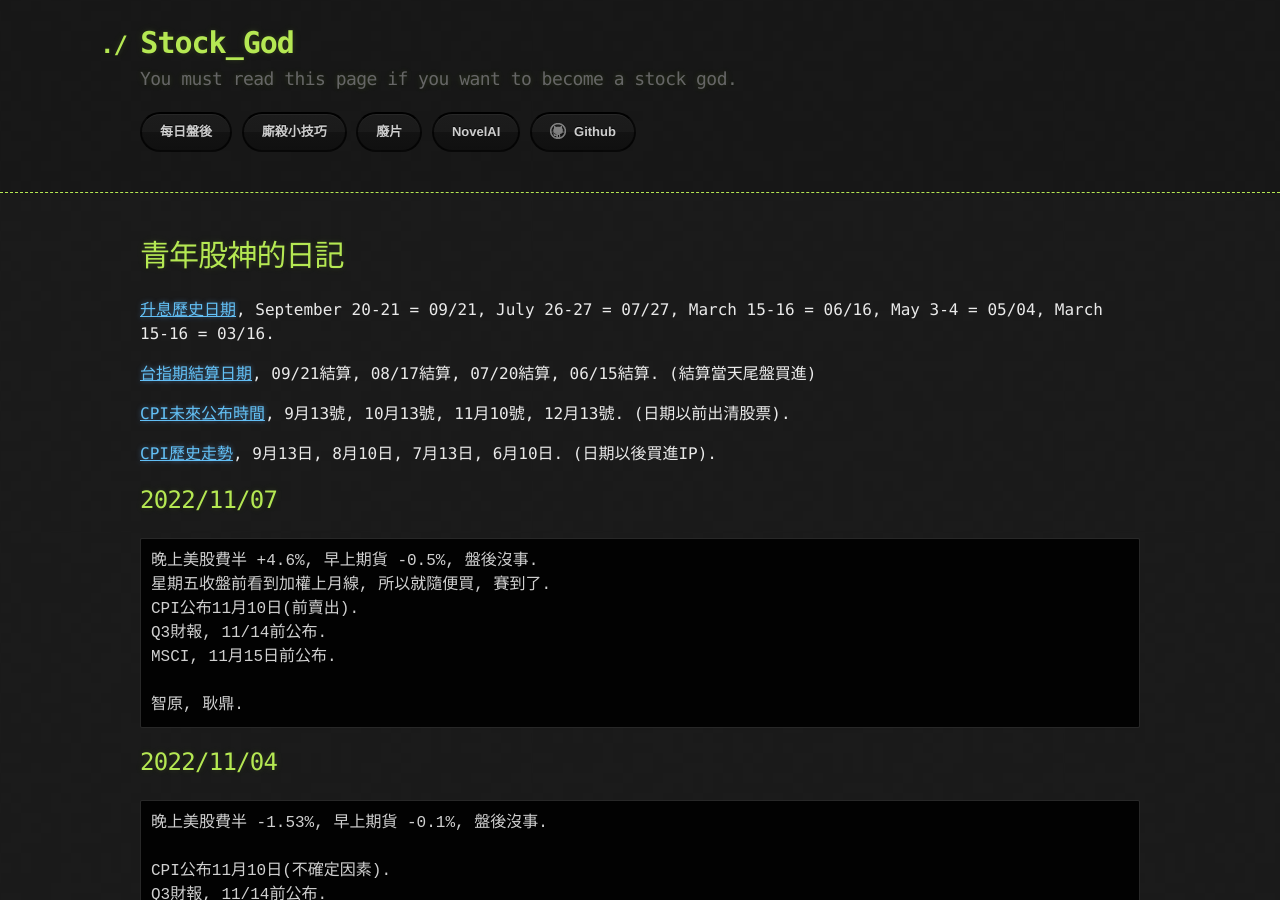
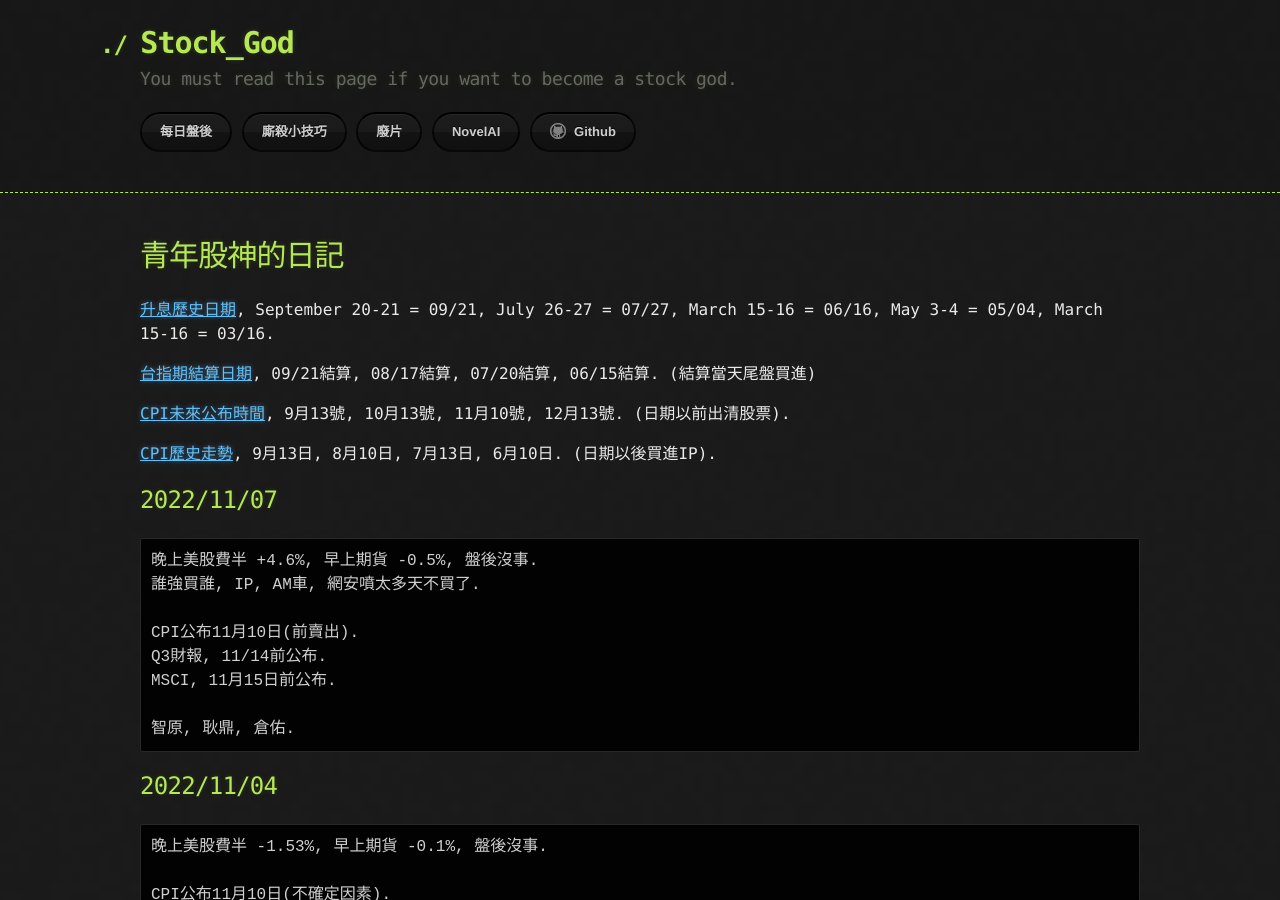
Before and after one commit to lepg5487/Stock_God, a Jekyll site: the page built from index.md, in a window 1280 px wide and 900 px high. Built offline with Jekyll 4.4.1, drawn with Linux system fonts in a browser that asks for light colours; our own code applies the rules of GitHub Pages for plain Markdown files.

Commit message:
Update index.md

````diff
--- a/index.md
+++ b/index.md
@@ -15,12 +15,13 @@ layout: testlayouts
 ## 2022/11/07
 ```
 晚上美股費半 +4.6%, 早上期貨 -0.5%, 盤後沒事.
-星期五收盤前看到加權上月線, 所以就隨便買, 賽到了.
+誰強買誰, IP, AM車, 網安噴太多天不買了.
+
 CPI公布11月10日(前賣出).
 Q3財報, 11/14前公布.
 MSCI, 11月15日前公布.
 
-智原, 耿鼎.
+智原, 耿鼎, 倉佑.
 ```
 
 ## 2022/11/04
````
